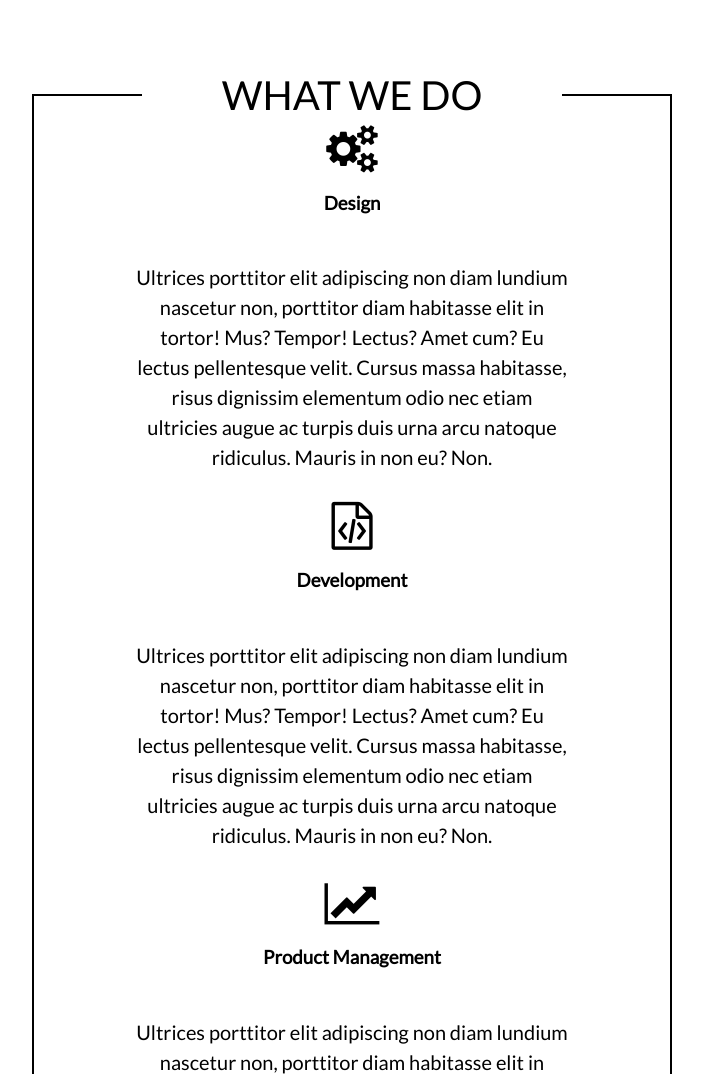
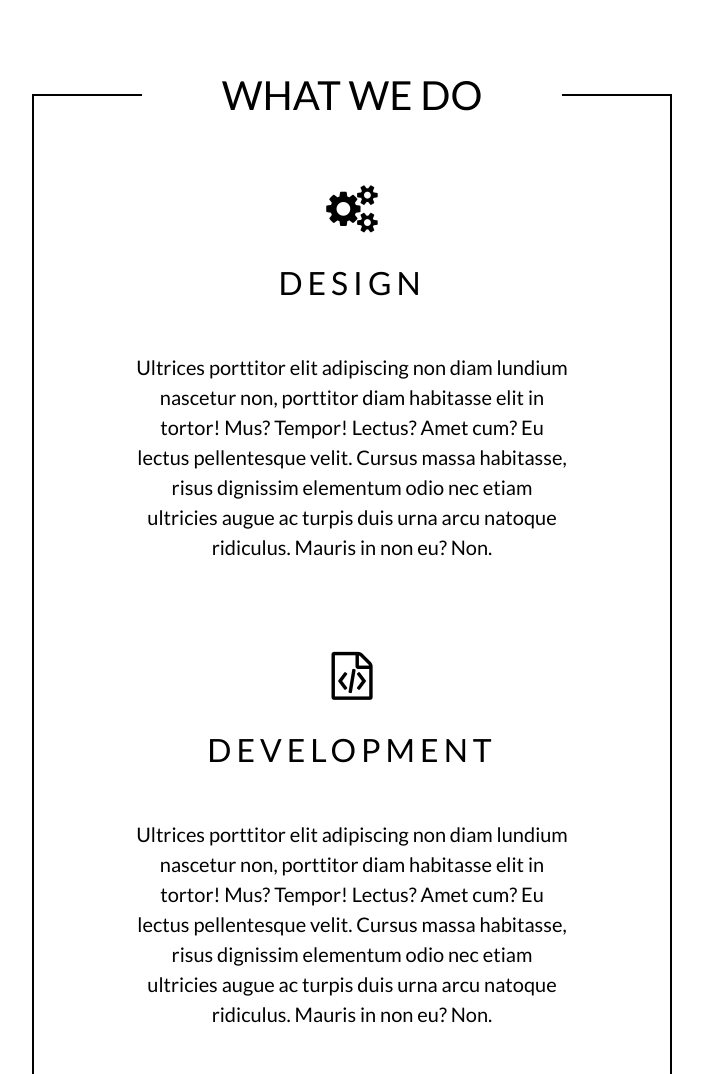
Before and after one commit to Rafal-Kowalczyk/portfolio_7_7, a website: page index.html in a window 1280 px wide. Shown: the part 1620-2694 px from the top of the page, without its empty margins (288-991 px from the left). Drawn offline with Linux system fonts and the light colour scheme.

Commit message:
Add style scss for section .block-3

```diff
--- a/sass/style.scss
+++ b/sass/style.scss
@@ -107,3 +107,19 @@ body {
     color: $font-white;
     opacity: $opacity-img;
   }
+
+  /* section .block-3*/
+  .what-1 {
+    margin-top: 50px;
+    margin-bottom: 40px;
+
+    .fa {
+    	margin: 10px;
+    }
+    h3 {
+    	margin: 20px 0;
+	    font: 32px $fonts;
+	    letter-spacing: 5px;
+	    text-transform: $text-uppercase;
+    }
+  }
```
Also changed, not shown: css/style.css, css/style.prefixed.css, 2 other files.
